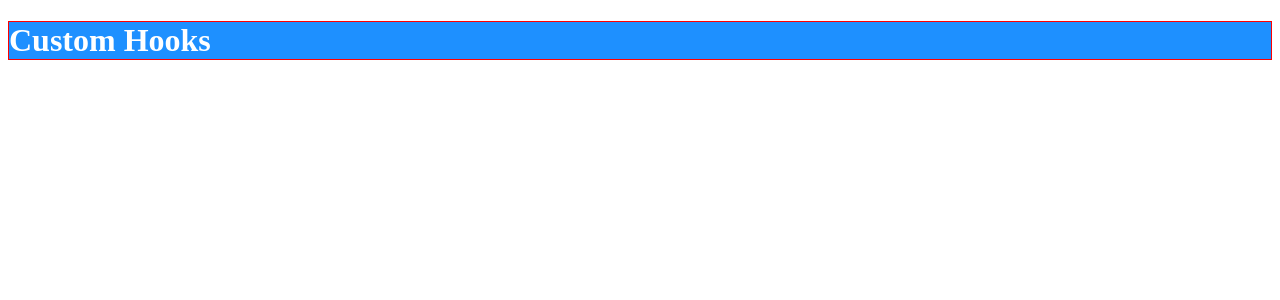
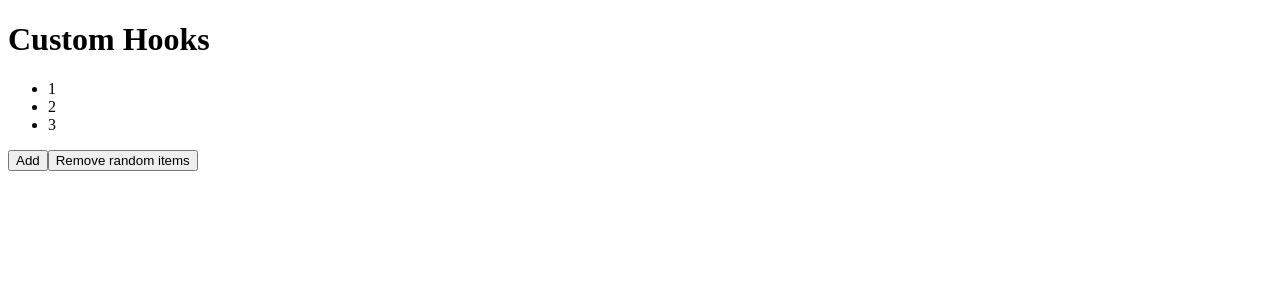
Before and after one commit to aman-kumar-rai/custom_hooks, a React (Vite) app: page / in a window 1280 px wide. Shown: the top 300 px of the page. Built offline with nearby package versions, Linux system fonts and the light colour scheme.

Commit message:
Create useArray hook

```diff
--- a/src/components/App/App.jsx
+++ b/src/components/App/App.jsx
@@ -1,16 +1,34 @@
-import { useClickOutside } from "../../hooks";
+import { useArray } from "../../hooks/index.jsx";
 
 const App = () => {
+    const {
+        value,
+        push,
+        removeByIndex
+    } = useArray([1, 2, 3]);
 
-    const ref = useClickOutside(() => {
-        console.log("How you doing?")
-    })
+    const handleClickAdd = () => {
+        push(Math.round(Math.random() * 100))
+    }
 
-    return <h1 style={{
-        border: "1px solid red",
-        backgroundColor: "dodgerblue",
-        color: "white"
-    }} ref={ref}>Custom Hooks</h1>
+    const handleClickRemove = () => {
+        const index = Math.round(Math.random() * (value.length - 1));
+        console.log(index);
+        removeByIndex(index);
+    }
+
+    return (
+        <div>
+            <h1>Custom Hooks</h1>
+            <ul>
+                {value.map(item => (
+                    <li key={item}>{item}</li>
+                ))}
+            </ul>
+            <button onClick={handleClickAdd}>Add</button>
+            <button onClick={handleClickRemove}>Remove random items</button>
+        </div>
+    )
 }
 
 export default App;
--- a/src/hooks/index.jsx
+++ b/src/hooks/index.jsx
@@ -8,6 +8,7 @@ import useDebounce from "./useDebounce/useDebounce";
 import useEffectOnce from "./useEffectOnce/useEffectOnce";
 import useIsMounted from "./useIsMounted/useIsMounted";
 import useClickOutside from "./useClickOutside/useClickOutside";
+import useArray from "./useArray/useArray";
 
 export {
     useCount,
@@ -19,5 +20,6 @@ export {
     useDebounce,
     useEffectOnce,
     useIsMounted,
-    useClickOutside
+    useClickOutside,
+    useArray
 }
--- /dev/null
+++ b/src/hooks/useArray/useArray.jsx
@@ -0,0 +1,30 @@
+import { useState, useCallback } from "react";
+
+const useArray = (arr) => {
+    const [array, setArray] = useState(arr);
+
+    const push = useCallback((item) => {
+        setArray((prevArray) => [...prevArray, item]);
+    }, []);
+
+    const removeByIndex = useCallback((index) => {
+        setArray((prevArray) => {
+            const _array = [];
+            for (let i = 0; i < prevArray.length; i++) {
+                if (i !== index) {
+                    _array.push(prevArray[i])
+                }
+            }
+            return _array;
+        })
+
+    }, []);
+
+    return {
+        value: array,
+        push,
+        removeByIndex
+    }
+}
+
+export default useArray;
```
